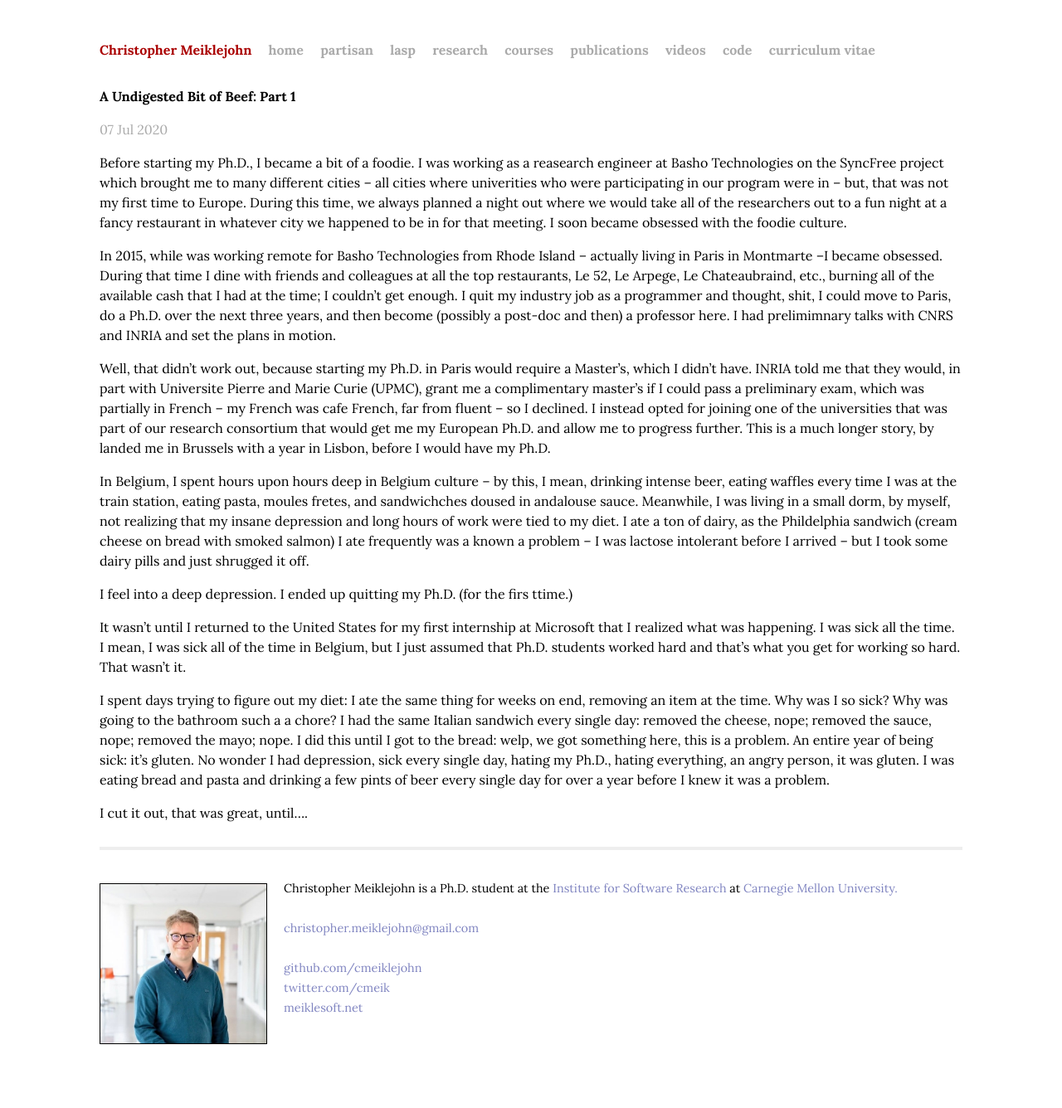
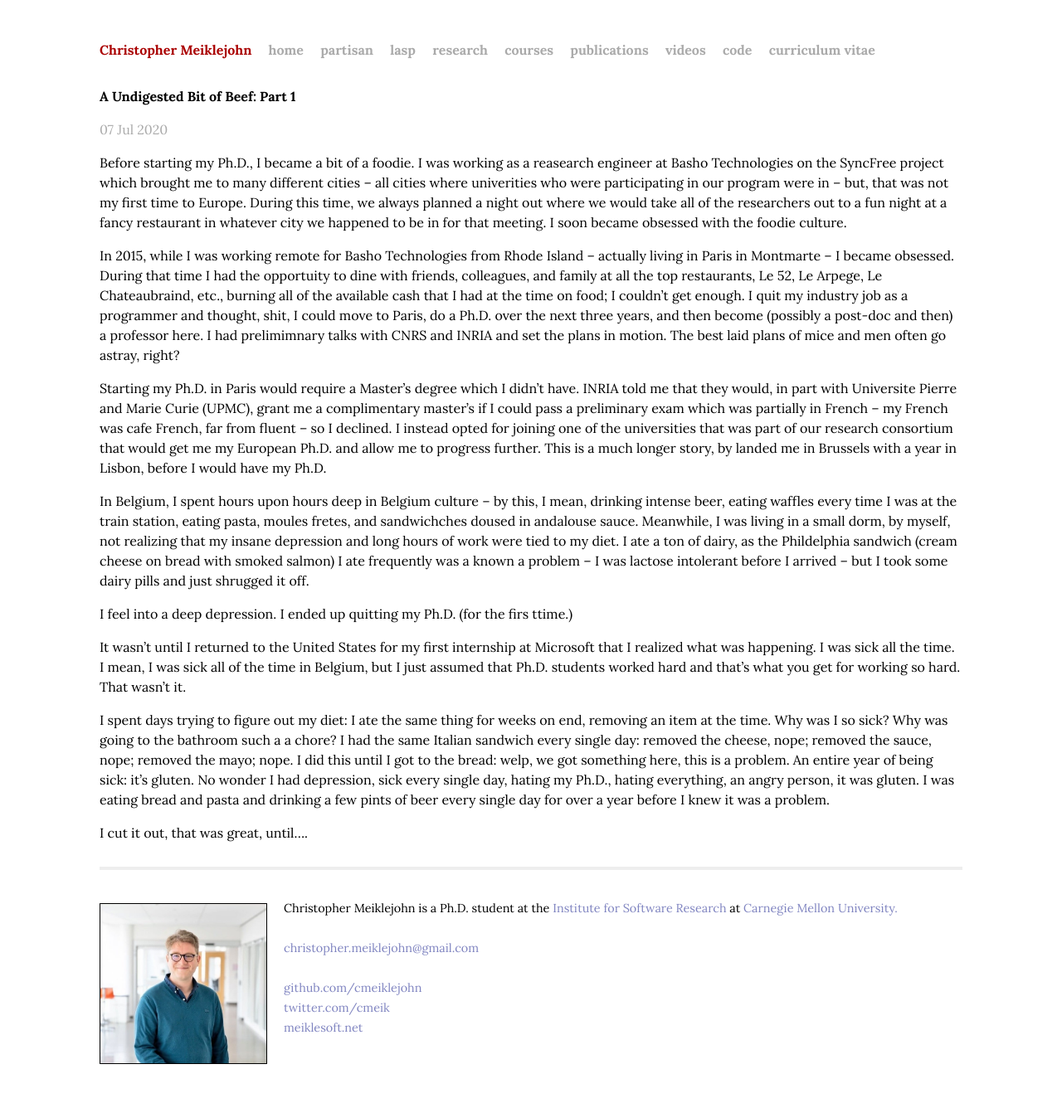
Before and after one commit to cmeiklejohn/cmeiklejohn.github.io, a Jekyll site: the page built from _posts/2020-07-07-diet.markdown, in a window 1280 px wide. Shown: the whole page at 83% size. Built offline with Jekyll 4.4.1, drawn with Linux system fonts in a browser that asks for light colours; some web fonts are replaced; before the commit the page ends 1312 px from its top, so only the background shows below that.

Commit message:
'updates'

```diff
--- a/_posts/2020-07-07-diet.markdown
+++ b/_posts/2020-07-07-diet.markdown
@@ -11,14 +11,18 @@ SyncFree project which brought me to many different cities -- all cities where u
 researchers out to a fun night at a fancy restaurant in whatever city we happened to be in for that meeting.  I soon became obsessed
 with the foodie culture.
 
-In 2015, while was working remote for Basho Technologies from Rhode Island -- actually living in Paris in Montmarte  --I became obsessed.  During that
-time I dine with friends and colleagues at all the top restaurants, Le 52, Le Arpege, Le Chateaubraind, etc., burning all of the available
-cash that I had at the time; I couldn't get enough.  I quit my industry job as a programmer and thought, shit, I could move to Paris,
-do a Ph.D. over the next three years, and then become (possibly a post-doc and then) a professor here.  I had prelimimnary talks with CNRS
-and INRIA and set the plans in motion.
+In 2015, while I was working remote for Basho Technologies from Rhode Island
+-- actually living in Paris in Montmarte -- I became obsessed. During that
+time I had the opportuity to dine with friends, colleagues, and family at all
+the top restaurants, Le 52, Le Arpege, Le Chateaubraind, etc., burning all of
+the available cash that I had at the time on food; I couldn't get enough. I
+quit my industry job as a programmer and thought, shit, I could move to
+Paris, do a Ph.D. over the next three years, and then become (possibly a
+post-doc and then) a professor here. I had prelimimnary talks with CNRS and
+INRIA and set the plans in motion.  The best laid plans of mice and men often go astray, right?
 
-Well, that didn't work out, because starting my Ph.D. in Paris would require a Master's, which I didn't have.  INRIA told me that they would,
-in part with Universite Pierre and Marie Curie (UPMC), grant me a complimentary master's if I could pass a preliminary exam, which was
+Starting my Ph.D. in Paris would require a Master's degree which I didn't have.  INRIA told me that they would,
+in part with Universite Pierre and Marie Curie (UPMC), grant me a complimentary master's if I could pass a preliminary exam which was
 partially in French -- my French was cafe French, far from fluent -- so I declined.  I instead opted for joining one of
 the universities that was part of our research consortium that would get me my European Ph.D. and allow me to progress further.  This is a
 much longer story, by landed me in Brussels with a year in Lisbon, before I would have my Ph.D.
```
Also changed, not shown: 1 other file.
